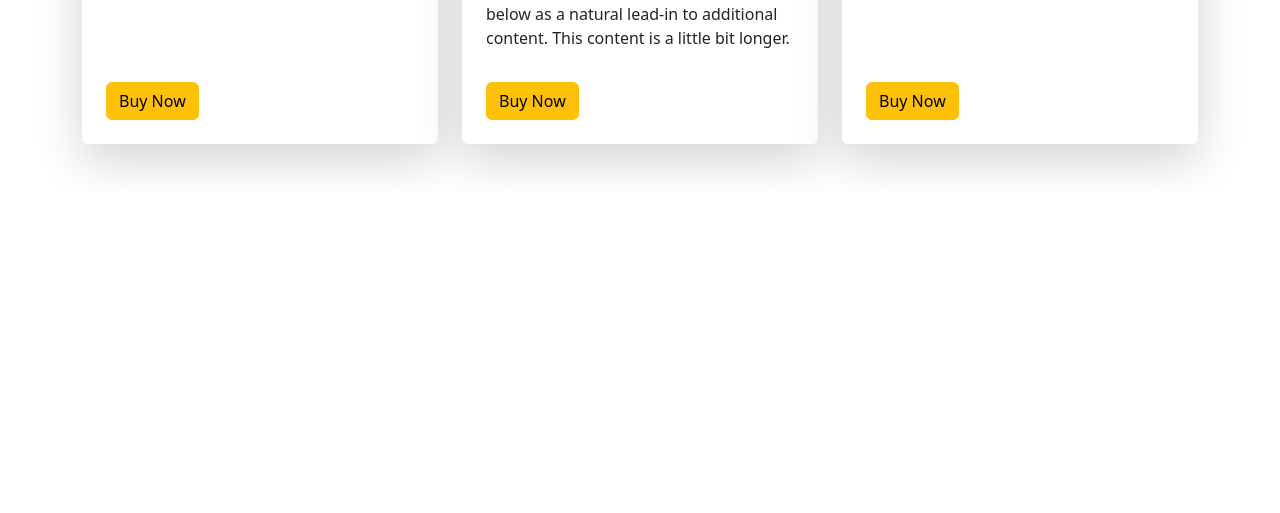
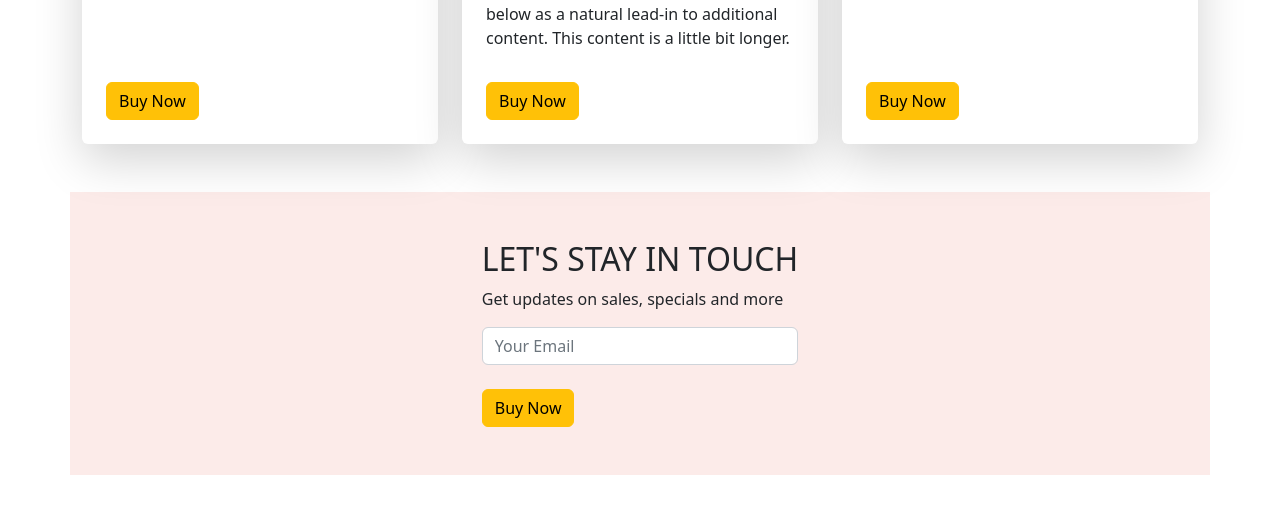
Before and after one commit to naymurweb/panda-commerce, a plain HTML site: page index.html in a window 1280 px wide. Shown: the part 1784-2297 px from the top of the page. Before the commit the page ends 1976 px from the top, so only its background shows below. Drawn offline with nearby package versions, Linux system fonts and the light colour scheme.

Commit message:
subscribe

```diff
--- a/index.html
+++ b/index.html
@@ -244,7 +244,17 @@
 
         </section>
 
-
+        <!--subscribe -->
+        <section class="container panda-bg p-5 my-5">
+            <div class="d-flex justify-content-center">
+                <div>
+                    <h2>LET'S STAY IN TOUCH</h2>
+                    <p>Get updates on sales, specials and more</p>
+                    <input type="email" class="form-control" placeholder="Your Email" name="" id=""> <br>
+                    <button type="button" class="btn btn-warning">Buy Now</button>
+                </div>
+            </div>
+        </section>
 
     </main>
 
```
